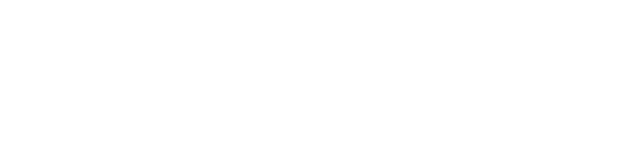
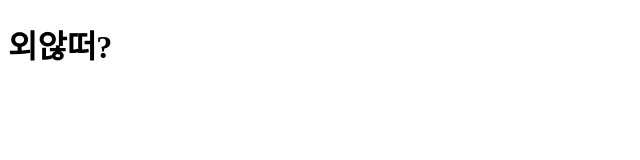
Before and after one commit to 98silverline/98silverline.github.io, a plain HTML site: page index.html in a window 1280 px wide. Shown: the whole page, without its empty margins (0-640 px from the left). Drawn offline with Linux system fonts and the light colour scheme.

Commit message:
Update index.html

```diff
--- a/index.html
+++ b/index.html
@@ -5,5 +5,7 @@
     <meta name="viewport" content="width=device-width, initial-scale=1.0" />
     <title>Document</title>
   </head>
-  <body></body>
+  <body>
+    <h1>외않떠?</h1>
+  </body>
 </html>
```
